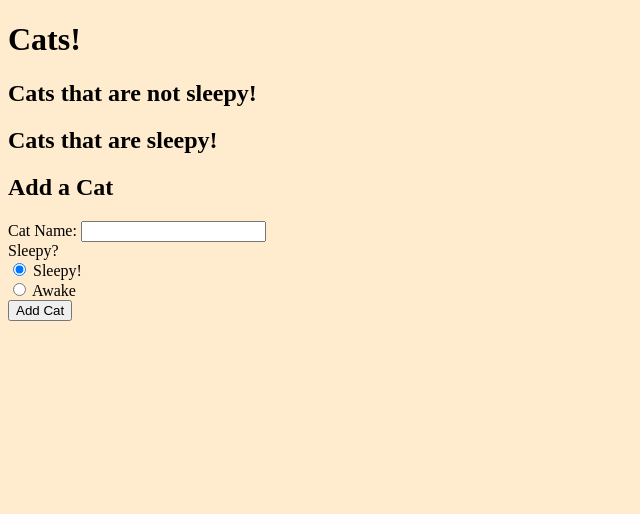
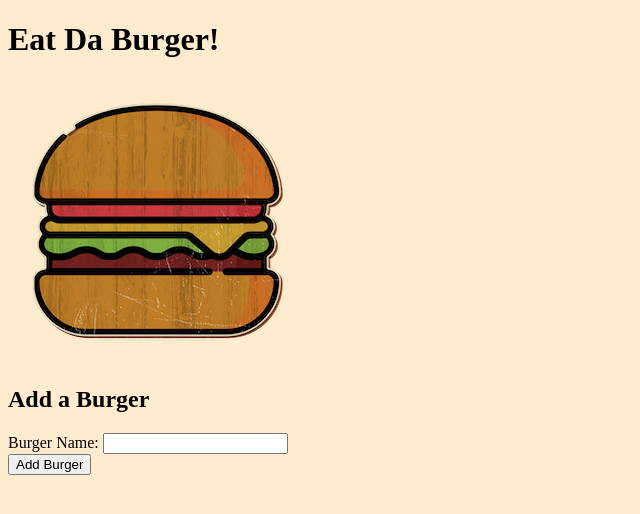
Before and after one commit to joeschlick/burger, a Node server app: page / in a window 1280 px wide. Shown: the top 514 px of the page, without its empty margins (0-640 px from the left). Run offline with Node 20, Linux system fonts and the light colour scheme; data that the repository does not hold is empty; some libraries are stand-ins or nearby versions.

Commit message:
moved burger-block into partials, added burger block code. index fixed png src

```diff
--- a/views/index.handlebars
+++ b/views/index.handlebars
@@ -1,38 +1,31 @@
-<h1>Cats!</h1>
+<h1>Eat Da Burger!</h1>
 
-<h2>Cats that are not sleepy!</h2>
+<img src="assets/img/burger.png" alt="icon of burger">
 
 <ul>
-  {{#each cats}}
-    {{#unless sleepy}}
-      {{> cats/cat-block sleep=true}}
+  {{#each burgers}}
+    {{#unless devoured}}
+      {{> burgers/burger-block devoured=0}}
     {{/unless}}
   {{/each}}
 </ul>
 
-<h2>Cats that are sleepy!</h2>
 
 <ul>
-  {{#each cats}}
-    {{#if sleepy}}
-      {{> cats/cat-block sleep=false}}
+  {{#each burgers}}
+    {{#if devoured}}
+      {{> burgers/burger-block devoured=1}}
     {{/if}}
   {{/each}}
 </ul>
 
-<h2>Add a Cat</h2>
+<h2>Add a Burger</h2>
 <form class="create-form">
 
   <div class="form-group">
-    <label for="ca">Cat Name:</label>
+    <label for="ca">Burger Name:</label>
     <input type="text" id="ca" name="name">
   </div>
 
-  <div class="form-group">
-    <label for="sleepy">Sleepy?</label><br>
-    <input type="radio" name="sleepy" value="1" checked> Sleepy!<br>
-    <input type="radio" name="sleepy" value="0"> Awake
-  </div>
-
-  <button type="submit">Add Cat</button>
+  <button type="submit">Add Burger</button>
 </form>
--- a/views/partials/burger-block.handlebars
+++ /dev/null
@@ -1,5 +0,0 @@
-<li>
-	{{burger_name}}
-
-	<button class="devourBtn" data-id="{{this.id}}">DEVOUR!</button>
-</li>
--- /dev/null
+++ b/views/partials/burgers/burger-block.handlebars
@@ -0,0 +1,7 @@
+<li>
+	{{burger_name}}
+
+	<button class="devourBtn" data-id="{{this.id}}" data-newdevour="{{devour}}">
+		DEVOUR IT!
+	</button>
+</li>
```
